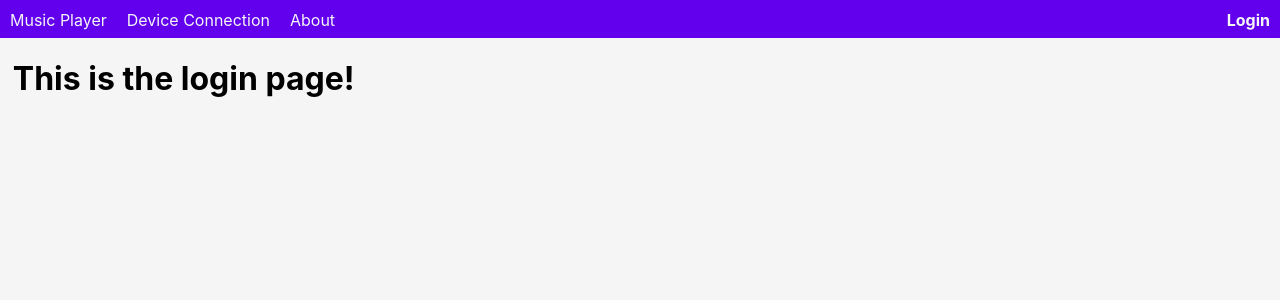
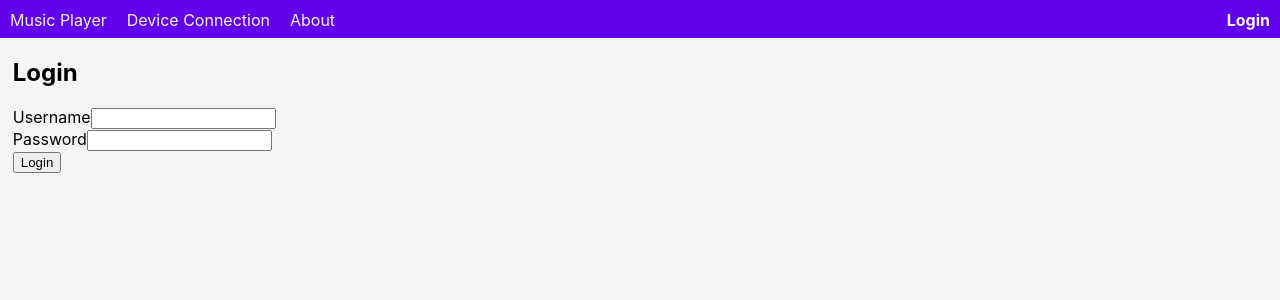
Before and after one commit to rileycleavenger/TheModernJukebox, a React (Create React App) app in the folder the-modern-jukebox-react-app/: page /login in a window 1280 px wide. Shown: the top 300 px of the page. Built offline with nearby package versions, Linux system fonts and the light colour scheme.

Commit message:
basic login buttons

```diff
--- a/the-modern-jukebox-react-app/src/pages/login/Login.tsx
+++ b/the-modern-jukebox-react-app/src/pages/login/Login.tsx
@@ -1,11 +1,44 @@
-import React from 'react';
+import React, { useState } from 'react';
+import './Login.css'
 
-function Login() {
+const Login: React.FC = () => {
+  const [username, setUsername] = useState('');
+  const [password, setPassword] = useState('');
+
+  const handleLogin = () => {
+    // You can add your authentication logic here
+    console.log('Username:', username);
+    console.log('Password:', password);
+  };
+
   return (
-    <div>
-      <h1>This is the login page!</h1>
+    <div className="center-box">
+      <div className="login-container">
+        <h2>Login</h2>
+        <form>
+          <div>
+            <label>Username</label>
+            <input
+              type="text"
+              value={username}
+              onChange={(e) => setUsername(e.target.value)}
+            />
+          </div>
+          <div>
+            <label>Password</label>
+            <input
+              type="password"
+              value={password}
+              onChange={(e) => setPassword(e.target.value)}
+            />
+          </div>
+          <button type="button" onClick={handleLogin}>
+            Login
+          </button>
+        </form>
+      </div>
     </div>
   );
-}
+};
 
 export default Login;
```
Also changed, not shown: the-modern-jukebox-react-app/src/pages/login/Login.css (added), the-modern-jukebox-react-app/src/pages/login/Login.scss (deleted).
